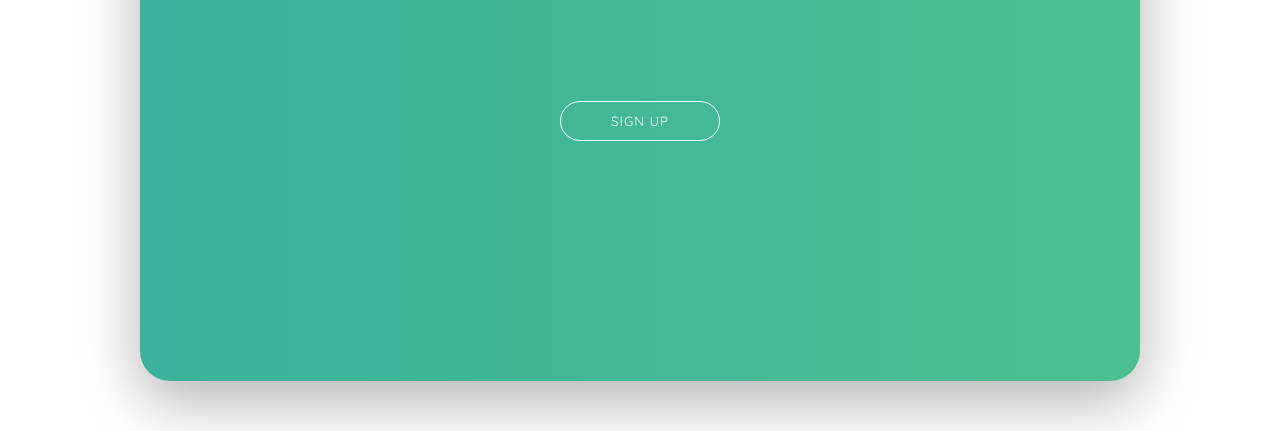
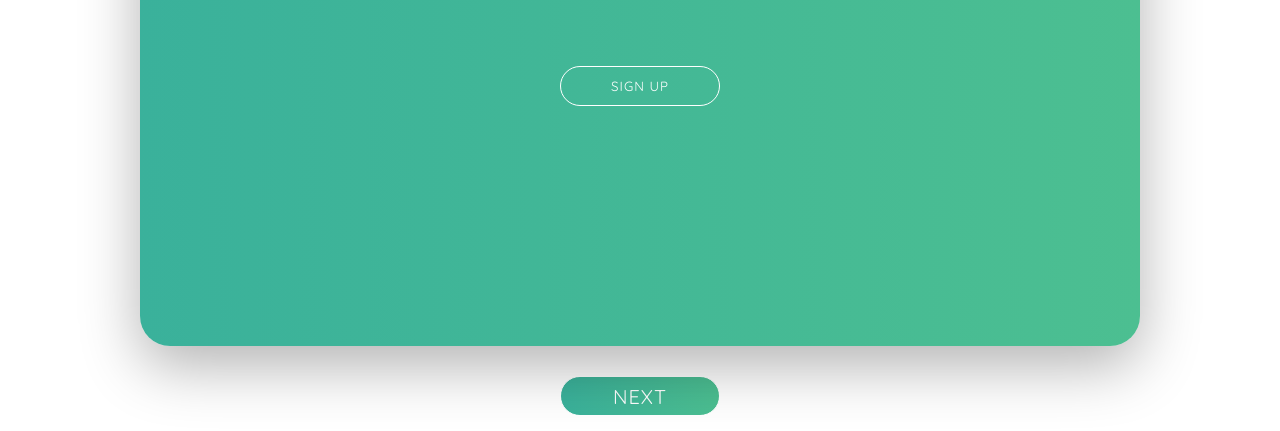
Before and after one commit to maquib22/multi-mini-project-js, a plain HTML site: page 1-sign-up-form/index.html in a window 1280 px wide. Shown: the part 369-800 px from the top of the page. Drawn offline with Linux system fonts and the light colour scheme.

Commit message:
link to 1st

```diff
--- a/1-sign-up-form/index.html
+++ b/1-sign-up-form/index.html
@@ -44,6 +44,9 @@
                     <button type="submit">Sign Up</button>
             </form>
         </div>
+        <a href="../2-produt-card/index.html">
+            <button class="next-btn">Next</button>
+        </a>
     </div>
 
     <script src="script.js"></script>
--- a/1-sign-up-form/style.css
+++ b/1-sign-up-form/style.css
@@ -15,6 +15,7 @@ html {
     display: flex;
     justify-content: center;
     align-items: center;
+    flex-direction: column;
 }
 
 .form-wrapper {
@@ -158,3 +159,22 @@ html {
     margin-top: 3rem;
     cursor: pointer;
 }
+
+.next-btn {
+    margin-top: 3rem;
+    width: 16rem;
+    height: 4rem;
+    background: linear-gradient(to right, #3ab19b, #4cbf91);
+    border: 0.1rem solid #fff;
+    border-radius: 3rem;
+    text-transform: uppercase;
+    letter-spacing: 0.1rem;
+    color: #fff;
+    cursor: pointer;
+    font-size: 2rem;
+    transition: all 1s;
+}
+
+.next-btn:hover {
+    transform: scale(1.2);
+}
```
